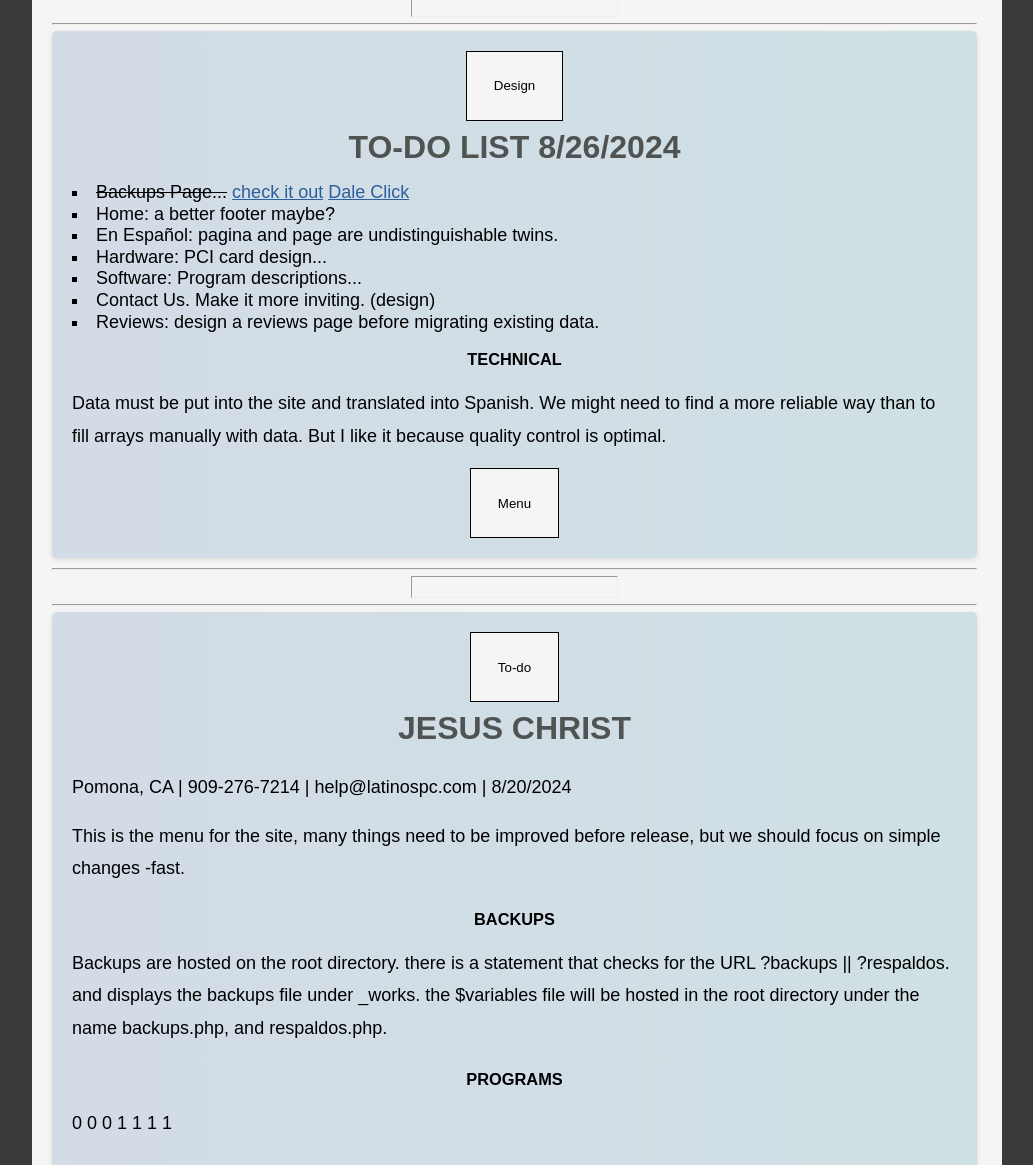
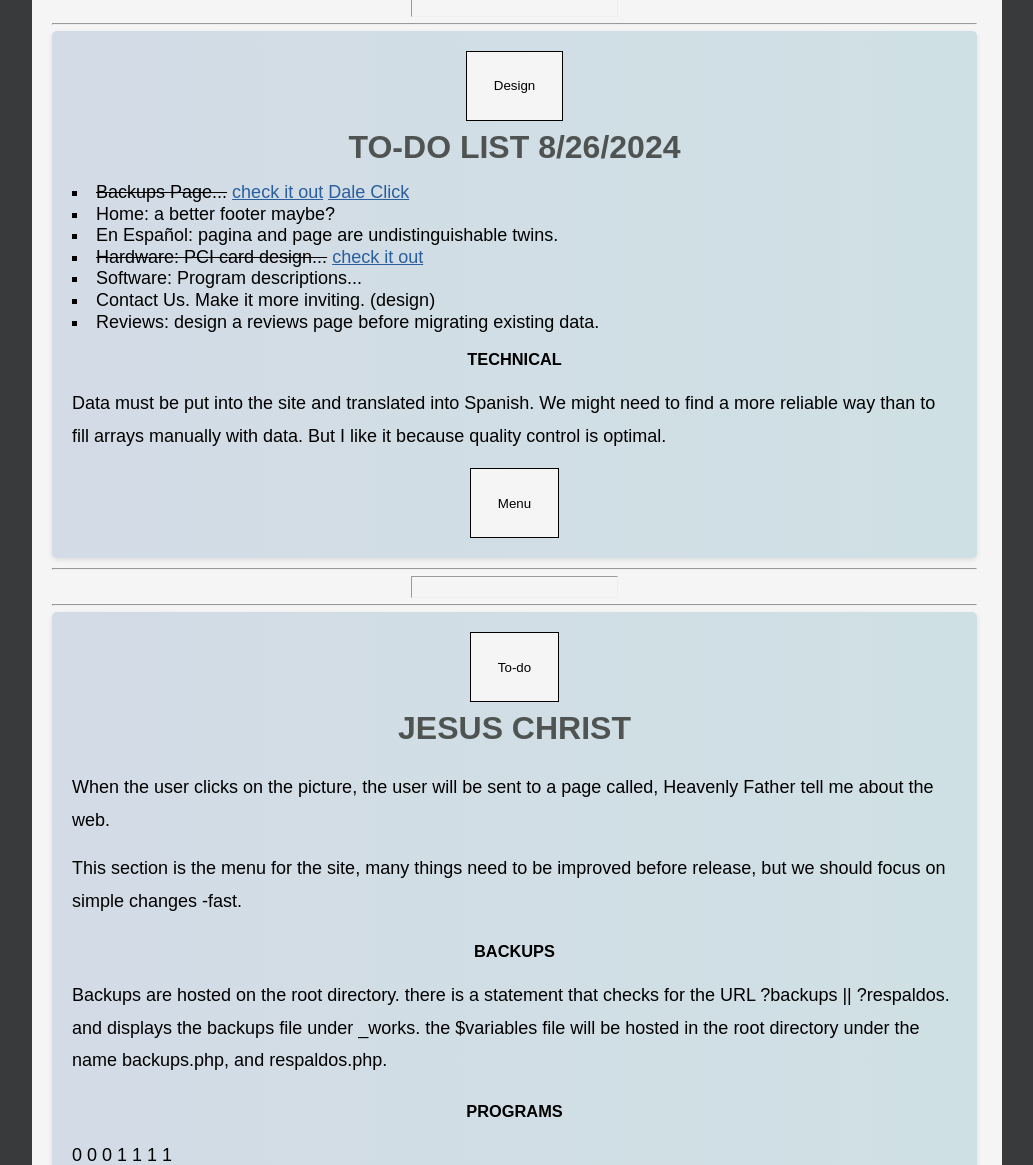
Before and after one commit to Omar27522/Work-on-This-as-a-template-for-the-new-site, a PHP site: page /include/index.php in a window 1280 px wide. Shown: the part 3510-4675 px from the top of the page, without its empty margins (123-1156 px from the left). Run offline with PHP 8.4, Linux system fonts and the light colour scheme.

Commit message:
same
same

```diff
--- a/español/index.php
+++ b/español/index.php
@@ -19,7 +19,7 @@ function content(){
             include_once('../español/respaldos.php');
             include_once('../include/_works/backups.php');
         }
-        if (isset($_GET['Jesus']))  {
+        elseif (isset($_GET['Jesus']))  {
             include_once('../español/miSeñorYSalvadorJesusCristo.php');
             include_once('../include/_works/_faith/heavenlyFatherTellMeAboutTheWeb.php');
         }
--- a/include/_works/_faith/heavenlyFatherTellMeAboutTheWeb.php
+++ b/include/_works/_faith/heavenlyFatherTellMeAboutTheWeb.php
@@ -59,7 +59,7 @@
 	        <?= empty($dangers) ? $peligros[6] : $dangers[6]; ?></p>
 	    <div class="spacer_mega"></div>
 	    <hr style="border: 3px dashed darkgray;width: 30%;">
-	    <h2 class="sub_title"><?= empty($titles) ? $titulos[9] : $titles[9]; ?></h1>
+	    <h2 class="sub_title"><?= empty($titles) ? $titulos[9] : $titles[9]; ?></h2>
 	        <!--This is the image linked to--><a rel="example_group"
 	            href="https://latinospc.com/images/artificialintelligence/our_lord_and_savior_jesus_christ/jesushrist3.jpg"
 	            title="Catholic Path to Salvation" alt="Catholic Path to Salvation">
--- a/include/index.php
+++ b/include/index.php
@@ -155,7 +155,7 @@ function content(){ ?>
                     <li><s>Backups Page...</s> <a href="../?backups#scroll">check it out</a> <a href="../español/?respaldos#scroll">Dale Click</a></li>
                     <li>Home: a better footer maybe?</li>
                     <li>En Español: pagina and page are undistinguishable twins.</li>
-                    <li>Hardware: PCI card design...</li>
+                    <li><s>Hardware: PCI card design...</s> <a href="../hardware/?pci#scroll">check it out</a></li>
                     <li>Software: Program descriptions...</li>
                     <li>Contact Us. Make it more inviting. (design)</li>
                     <li>Reviews: design a reviews page before migrating existing data.</li>
@@ -175,8 +175,8 @@ function content(){ ?>
                      button('#to-do');
                 ?><br />
                 <h2>JESUS CHRIST</h2>
-                <p>Pomona, CA | 909-276-7214 | help@latinospc.com | 8/20/2024</p>
-                <p>This is the menu for the site, many things need to be improved before release, but we should focus on
+                <p>When the user clicks on the picture, the user will be sent to a page called, Heavenly Father tell me about the web.</p>
+                <p>This section is the menu for the site, many things need to be improved before release, but we should focus on
                     simple changes -fast.</p>
                 <h3>BACKUPS</h3>
                 <p>Backups are hosted on the root directory. there is a statement that checks for the URL ?backups || ?respaldos.
--- a/index.php
+++ b/index.php
@@ -4,6 +4,10 @@ if (isset($_GET['backups'])) :
     $title="Backups";
     $keywords = '<meta name="keywords" content="data backup, file recovery, cloud storage, local backups, secure backups, computer backup, LatinosPC, backup solutions, personal data protection, business data protection, automated backups" />';
     $description = '<meta name="description" content="LatinosPC.com offers reliable data backup services to ensure the safety of your personal or business files. We provide both local and cloud backup solutions, tailored to your specific needs. Keep your data secure with our professional backup services.">';
+elseif (isset($_GET['Jesus'])) :
+    $title="Heavenly Father";
+    $keywords = '<meta name="description" content="Discover how to navigate the internet responsibly as a Catholic. Learn the importance of discernment and using your faith as a guide in the digital age. Stay connected to God while exploring the online world.">';
+    $description = '<meta name="keywords" content="Catholic internet use, responsible internet, online discernment, faith in the digital age, Catholic digital ethics">';
 else: //home page with no ?backups will display this
     $title="LAtinosPC.com Welcome";
     $keywords ='<meta name="keywords" content="Computer repair, virus removal, data backup, computer classes, in-person classes, online classes, IT support, gamers, small business IT, student IT support" />';
@@ -18,7 +22,7 @@ function content(){
         include_once('./backups.php');
         include_once('./include/_works/backups.php');
     }
-    if (isset($_GET['Jesus']))  {
+    elseif (isset($_GET['Jesus']))  {
         include_once('./myLordAndSaviorJesusChrist.php');
         include_once('./include/_works/_faith/heavenlyFatherTellMeAboutTheWeb.php');
     }
```
